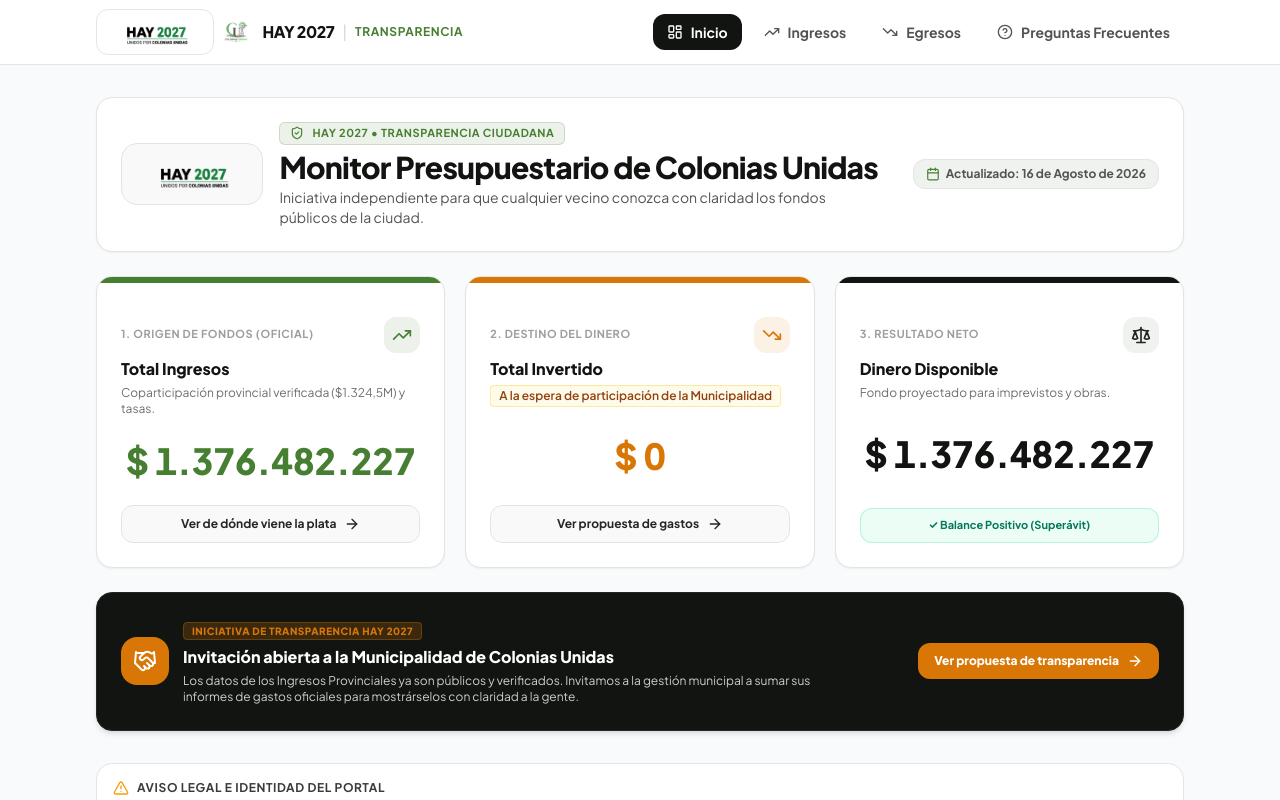
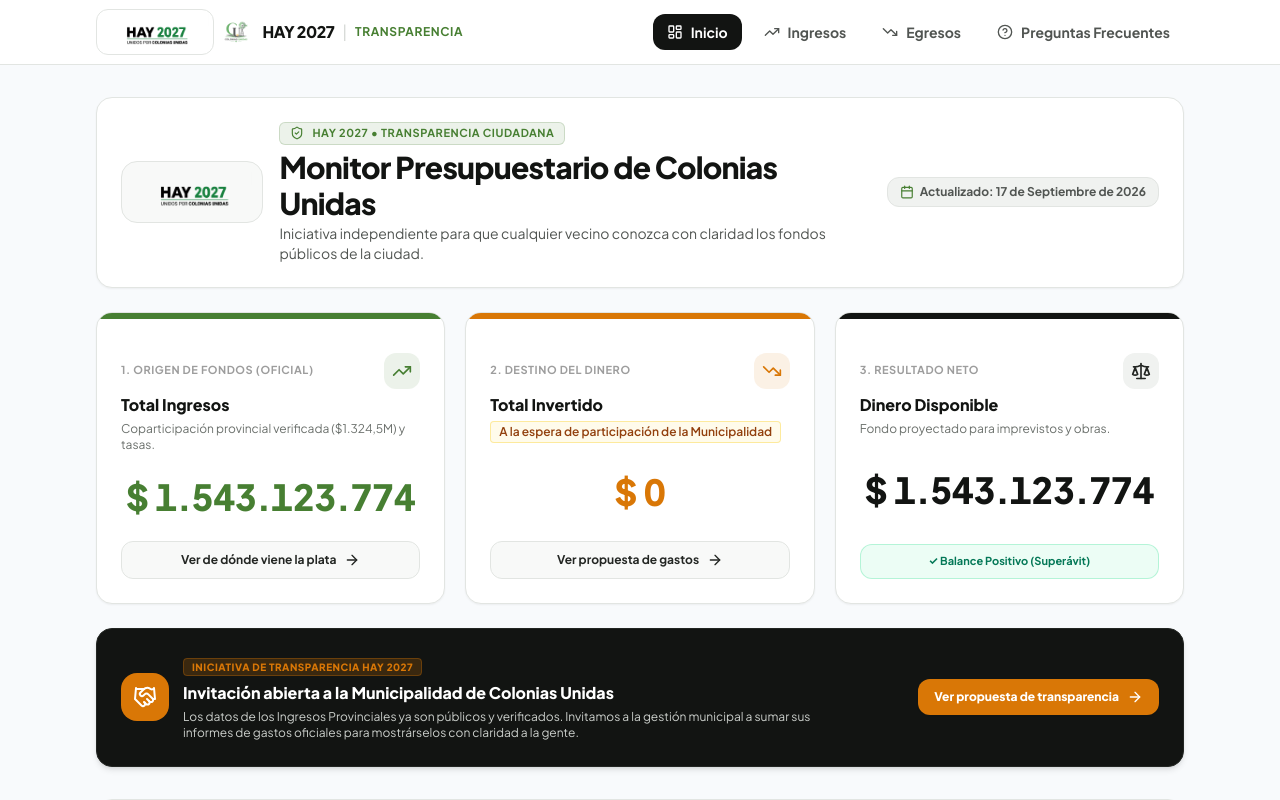
Before and after one commit to ulicseg/ColoniasUnidas, a React (Vite) app: page /inicio in a window 1280 px wide. Shown: the top 800 px of the page. Built offline with nearby package versions, Linux system fonts and the light colour scheme.

Commit message:
Update income data with real 2026 values from Tesoreria

```diff
--- a/src/data/mockData.ts
+++ b/src/data/mockData.ts
@@ -92,146 +92,55 @@ export const coparticipacionMensual: MonthlyCoparticipation[] = [
   }
 ];
 
-const totalFPM = 1317982227;
-const totalConveniosICC = 6500000;
-const totalTasasPodjud = 32657;
-
 const rawIngresos = [
   {
-    id: 'cop-prov-fpm',
-    nombre: 'Coparticipación de la Provincia del Chaco',
-    monto: totalFPM,
-    descripcion: 'Plata que envía la Provincia del Chaco todos los meses de la recaudación general de impuestos para sostener la ciudad.',
+    id: 'fpm',
+    nombre: 'Fondo de Participación Municipal (FPM)',
+    monto: 1536591116.95,
+    descripcion: 'Fondos girados por la Provincia correspondientes a la coparticipación provincial y nacional.',
     color: '#477f32',
     detalles: [
       {
-        id: 'fpm-det-may',
-        concepto: 'Mayo 2026 (4 cuotas semanales)',
-        monto: 245981533,
-        descripcion: 'Mes récord de fondos recibidos en el año.'
-      },
-      {
-        id: 'fpm-det-jul',
-        concepto: 'Julio 2026 (4 cuotas semanales)',
-        monto: 206361493,
-        descripcion: 'Aportes ordinarios del mes de julio.'
-      },
-      {
-        id: 'fpm-det-ene',
-        concepto: 'Enero 2026 (4 cuotas semanales)',
-        monto: 186084143,
-        descripcion: 'Primer mes completo del ejercicio 2026.'
-      },
-      {
-        id: 'fpm-det-jun',
-        concepto: 'Junio 2026 (4 cuotas semanales)',
-        monto: 163371092,
-        descripcion: 'Fondos transferidos durante junio.'
-      },
-      {
-        id: 'fpm-det-abr',
-        concepto: 'Abril 2026 (4 cuotas semanales)',
-        monto: 148406629,
-        descripcion: 'Cuotas semanales correspondientes a abril.'
-      },
-      {
-        id: 'fpm-det-feb',
-        concepto: 'Febrero 2026 (4 cuotas semanales)',
-        monto: 143847307,
-        descripcion: 'Fondos ordinarios del mes de febrero.'
-      },
-      {
-        id: 'fpm-det-mar',
-        concepto: 'Marzo 2026 (4 cuotas semanales)',
-        monto: 124612093,
-        descripcion: 'Fondos transferidos durante marzo.'
-      },
-      {
-        id: 'fpm-det-dic25',
-        concepto: 'Ajuste de Diciembre anterior',
-        monto: 94499124,
-        descripcion: 'Última cuota del año anterior cobrada en enero.'
-      },
-      {
-        id: 'fpm-det-aug',
-        concepto: 'Agosto 2026 (1° cuota)',
-        monto: 4818812,
-        descripcion: 'Primera cuota ingresada a la fecha.'
+        id: 'fpm-det',
+        concepto: 'Liquidaciones FPM Enero a Septiembre 2026',
+        monto: 1536591116.95,
+        descripcion: 'Transferencias periódicas del Fondo de Participación Municipal según liquidaciones de la Tesorería General.'
       }
     ]
   },
   {
-    id: 'convenios-prov',
-    nombre: 'Aportes para Cultura y Eventos de la Ciudad',
-    monto: totalConveniosICC,
-    descripcion: 'Fondos especiales del Instituto de Cultura para los Carnavales y los festejos del Aniversario de Colonias Unidas.',
+    id: 'conv',
+    nombre: 'Transferencias por Convenios',
+    monto: 6500000,
+    descripcion: 'Aportes por convenios específicos con la Provincia.',
     color: '#5b9e42',
     detalles: [
       {
-        id: 'icc-1',
-        concepto: 'Festejos del 97° Aniversario de la Ciudad',
+        id: 'conv-1',
+        concepto: '97° Aniv. de su Fundación',
         monto: 5000000,
-        descripcion: 'Apoyo económico provincial para las celebraciones de la fundación de la ciudad.'
+        descripcion: 'Transferencia por convenio (Res N° 389/26).'
       },
       {
-        id: 'icc-2',
-        concepto: 'Ruta de los Carnavales 2026',
+        id: 'conv-2',
+        concepto: 'Ruta Carnavales 2026',
         monto: 1500000,
-        descripcion: 'Fondos para vestuario, música y organización de las comparsas de la ciudad.'
+        descripcion: 'Transferencia por convenio (Res N° 316/26).'
       }
     ]
   },
   {
     id: 'rec-local',
-    nombre: 'Impuestos y Tasas de los Vecinos',
-    monto: 48500000,
-    descripcion: 'Dinero abonado directamente por los vecinos y comerciantes locales por servicios de limpieza, alumbrado y licencias.',
+    nombre: 'Recaudación Judicializada',
+    monto: 32657,
+    descripcion: 'Ingresos por impuestos y tasas locales a través de juzgados u organismos provinciales.',
     color: '#76b95d',
     detalles: [
       {
         id: 'rec-loc-1',
-        concepto: 'Limpieza, Alumbrado y Servicios Generales (TGS)',
-        monto: 24500000,
-        descripcion: 'Mantenimiento de calles, recolección de basura e iluminación de plazas y barrios.'
-      },
-      {
-        id: 'rec-loc-2',
-        concepto: 'Tasa de Comercio e Inspección Local (DREI)',
-        monto: 16000000,
-        descripcion: 'Aportes de comercios, pymes y negocios radicados en la ciudad.'
-      },
-      {
-        id: 'rec-loc-3',
-        concepto: 'Licencias de Conducir y Trámites Municipalidad',
-        monto: 8000000,
-        descripcion: 'Emisión de carnets de conducir y trámites administrativos.'
-      }
-    ]
-  },
-  {
-    id: 'otros-ing',
-    nombre: 'Otros Ingresos y Juzgado de Paz',
-    monto: totalTasasPodjud + 3467343,
-    descripcion: 'Aportes del Juzgado de Paz local, alquiler de instalaciones municipales y multas menores.',
-    color: '#9ad483',
-    detalles: [
-      {
-        id: 'otros-1',
-        concepto: 'Tasas e Inmobiliario Juzgado de Paz',
+        concepto: 'Impuesto Inmobiliario y Tasas',
         monto: 32657,
-        descripcion: 'Aporte judicial por trámites en el Juzgado de Paz de Colonias Unidas.'
-      },
-      {
-        id: 'otros-2',
-        concepto: 'Alquiler de Salones y Predios Municipales',
-        monto: 2134700,
-        descripcion: 'Uso de instalaciones públicas para eventos comunitarios y deportivos.'
-      },
-      {
-        id: 'otros-3',
-        concepto: 'Multas de Tránsito y Faltas Menores',
-        monto: 1300000,
-        descripcion: 'Recaudación por infracciones comunitarias.'
+        descripcion: 'Pagos correspondientes al ejercicio 2026 (Juzgado de Paz Colonias Unidas).'
       }
     ]
   }
@@ -410,11 +319,11 @@ const rawEgresos = [
 ];
 
 // Calculamos totales dinámicamente
-export const totalIngresos = rawIngresos.reduce((acc, item) => acc + item.monto, 0); // $1.373.014.884
-export const totalEgresos = rawEgresos.reduce((acc, item) => acc + item.monto, 0);   // $0 (A la espera de rendición fehaciente)
-export const balance = totalIngresos - totalEgresos;                                 // $1.373.014.884
-export const fechaActualizacion = '16 de Agosto de 2026';
-export const periodoActual = 'Año 2026';
+export const totalIngresos = rawIngresos.reduce((acc, item) => acc + item.monto, 0);
+export const totalEgresos = rawEgresos.reduce((acc, item) => acc + item.monto, 0);
+export const balance = totalIngresos - totalEgresos;
+export const fechaActualizacion = '17 de Septiembre de 2026';
+export const periodoActual = 'Septiembre 2026';
 
 // Exportamos datos enriquecidos con porcentaje
 export const ingresos: FinancialItem[] = rawIngresos.map(item => ({
```
